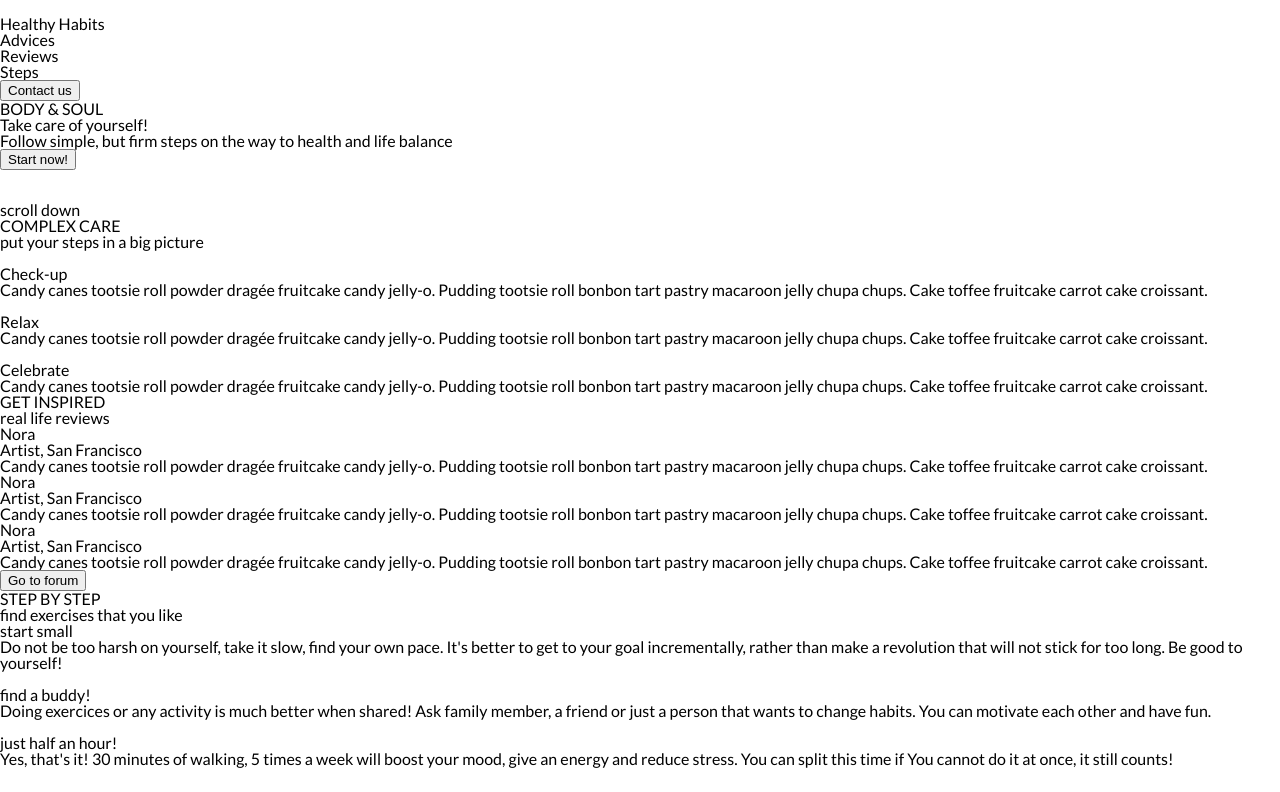
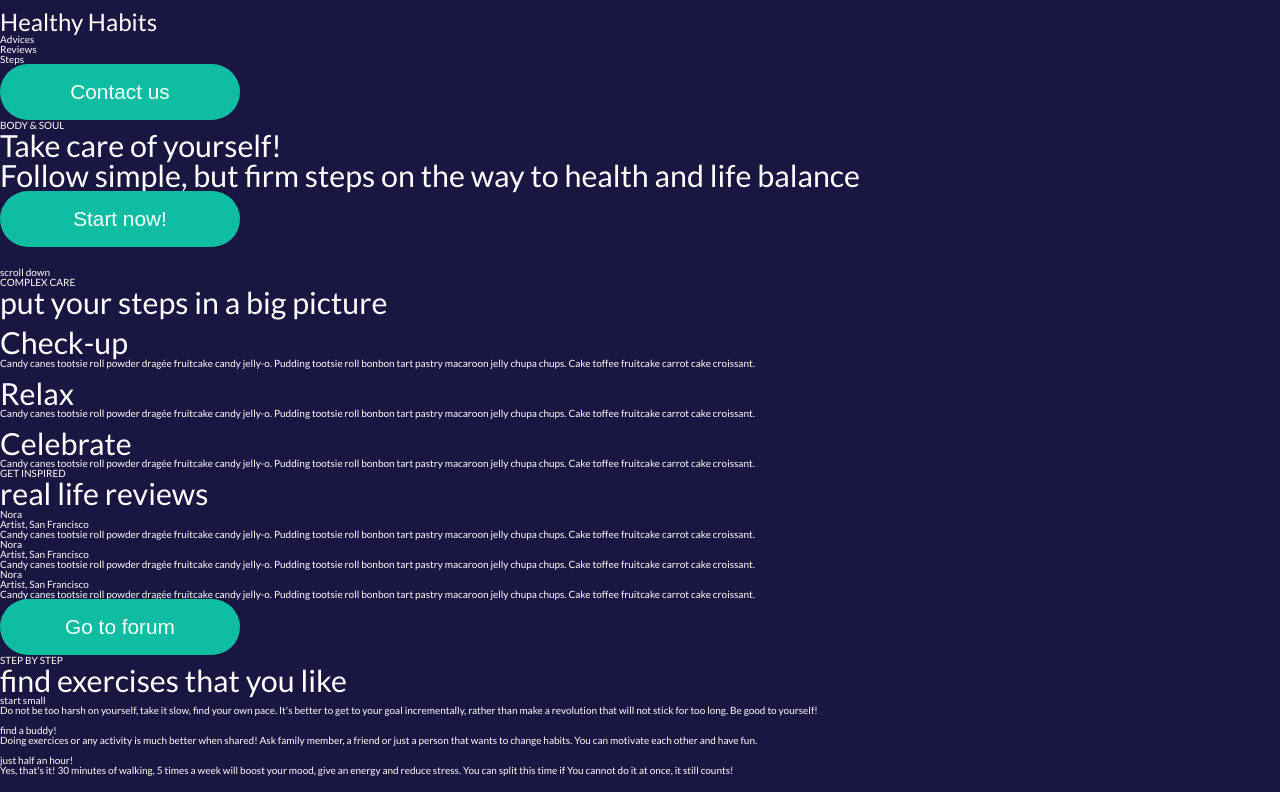
Before and after one commit to Moniaesz/healty-habits-website-project, a website: page src/index.html in a window 1280 px wide. Shown: the top 792 px of the page. Drawn offline with Linux system fonts and the light colour scheme.

Commit message:
basic styles

```diff
--- a/src/sass/main.scss
+++ b/src/sass/main.scss
@@ -46,9 +46,53 @@ table {
 }
 
 /*
-* === GENERAL STYLES ===
+* === GENERAL CUSTOM STYLES ===
 */
+
+/*
+* === COLORS ===
+*/
+$turqGreen: #0FBDA3;
+$darkBlue: #191741;
+$lightPink: #FBBBC4;
+$darkPink: #FC6681;
+$lightViolet: #E0DEFD;
+$darkViolet: #6C63FF;
+$darkestViolet: #342D9C;
 
 body {
 	font-family: Lato, sans-serif;
+	background: $darkBlue;
+	font-size: 62.5%;
 }
+
+h1 {
+	font-size: 1.5rem;
+}
+
+h2 {
+	font-size: 2.2rem;
+}
+
+h3 {
+	font-size: 1.9rem;
+
+}
+
+h1, h2, h3, h4, h5, p, li, button {
+	color: white;
+}
+
+.button {
+	background: $turqGreen;
+	padding: 1rem 2rem;
+	border: none;
+	border-radius: 2rem;
+	width: 15rem;
+	font-size: 1.3rem;
+	cursor: pointer;
+}
+
+img {
+	height: 200px;
+}
```
Also changed, not shown: src/css/main.css.
